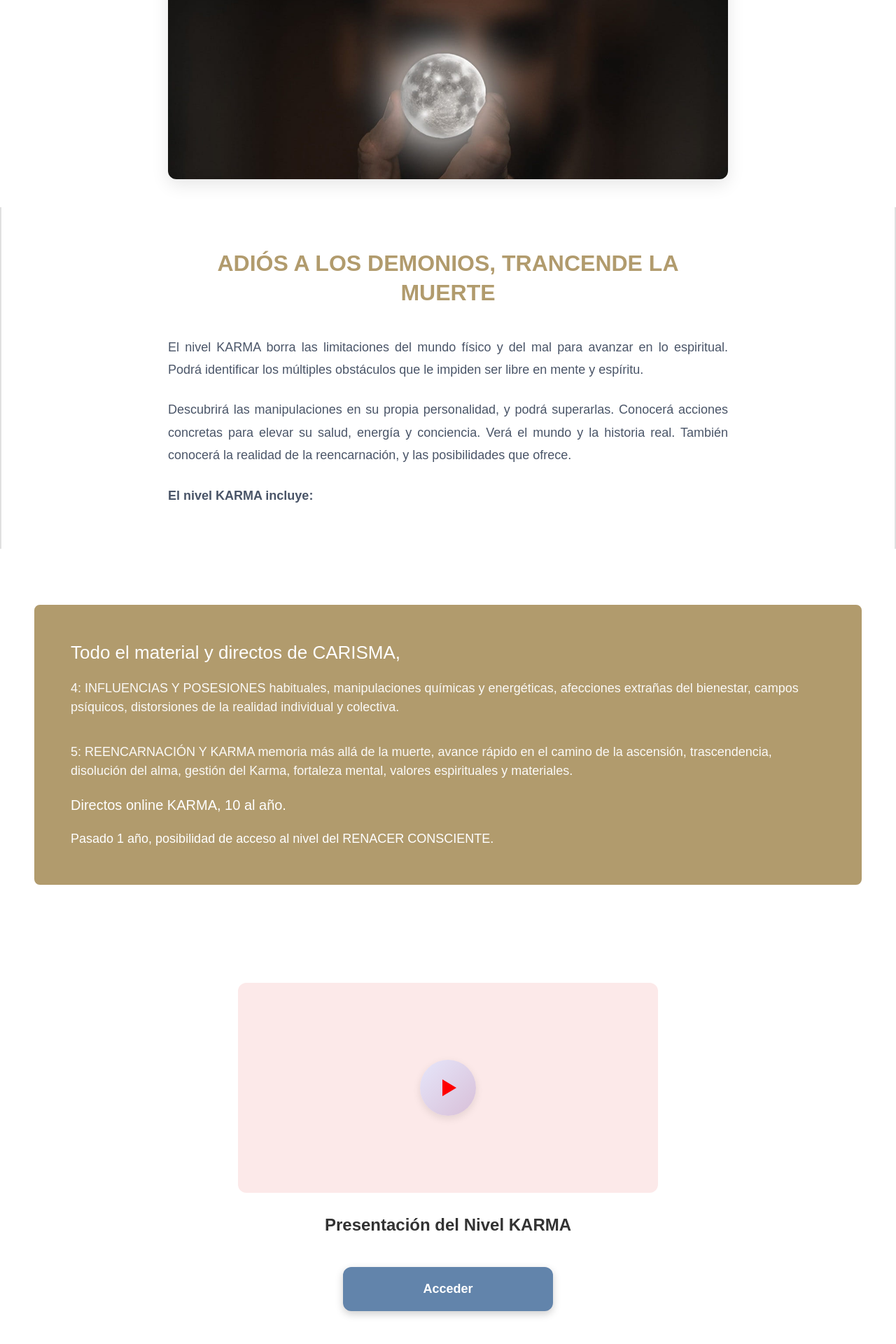
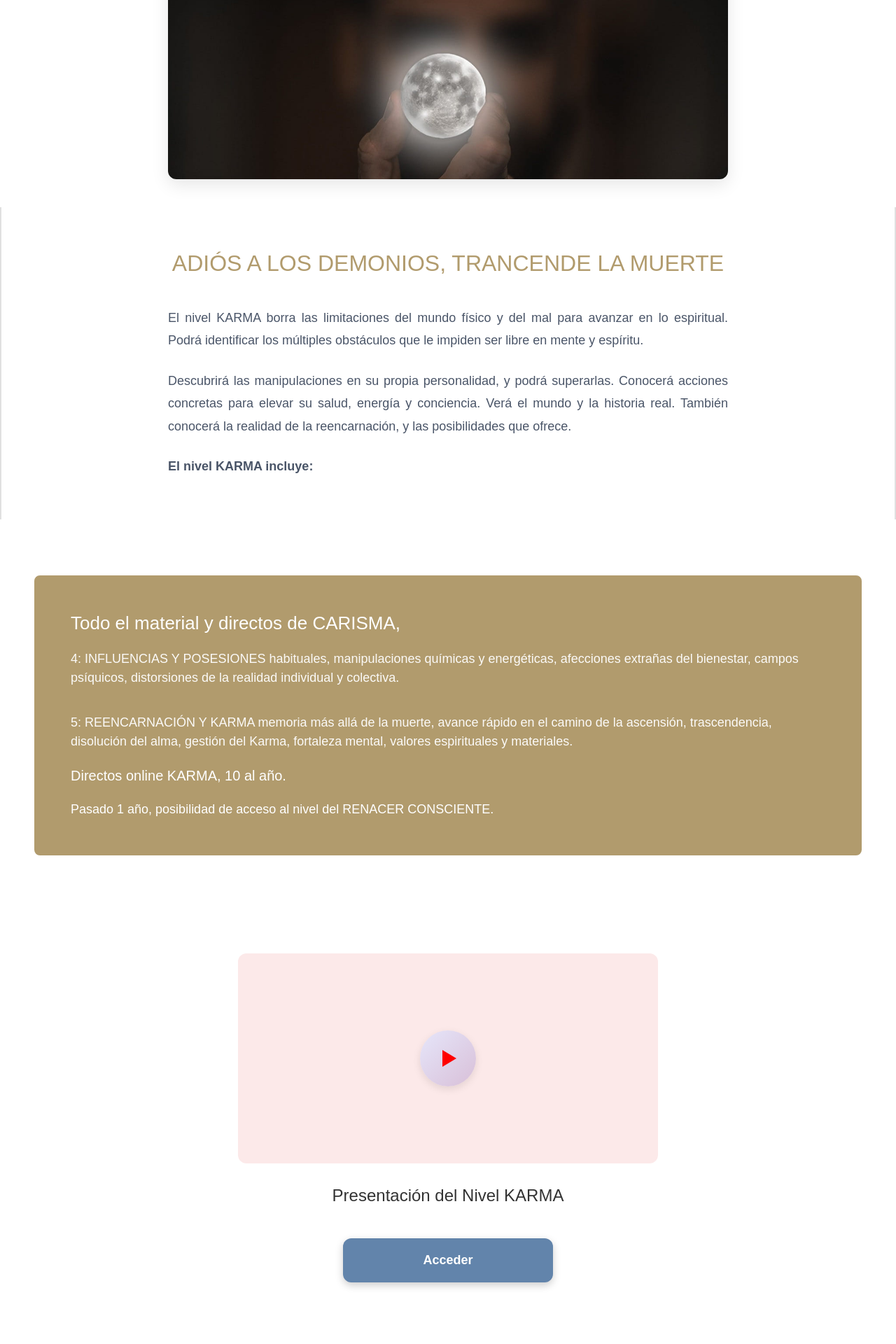
Before and after one commit to orbimatrix/Conscious-path, a Next.js app: page /karma in a window 1280 px wide. Shown: the part 856-2776 px from the top of the page at 70% size. Built offline with nearby package versions, Linux system fonts and the light colour scheme.

Commit message:
Remove font-weight properties from carisma and karma CSS files for subtitle, info title, and video title classes to streamline styles.

```diff
--- a/src/app/carisma/carisma.css
+++ b/src/app/carisma/carisma.css
@@ -34,7 +34,7 @@
 
 .carisma-subtitle {
   font-size: 64px;
-  font-weight: 300;
+
   color: #f5f5f5;
   letter-spacing: 3px;
 }
@@ -129,7 +129,7 @@
 
 .carisma-info-title {
   font-size: 32px;
-  font-weight: 600;
+
   color: #B19B6D;
   text-align: center;
   margin-bottom: 40px;
@@ -288,7 +288,7 @@
 
 .video-title {
   font-size: 24px;
-  font-weight: 600;
+
   color: #333;
   margin-bottom: 25px;
   line-height: 1.3;
--- a/src/app/karma/karma.css
+++ b/src/app/karma/karma.css
@@ -34,7 +34,7 @@
 
   .carisma-subtitle {
     font-size: 64px;
-    font-weight: 300;
+
     color: #f5f5f5;
     letter-spacing: 3px;
   }
@@ -142,7 +142,7 @@
 
   .carisma-info-title {
     font-size: 32px;
-    font-weight: 600;
+
     color: #B19B6D;
     text-align: center;
     margin-bottom: 40px;
@@ -301,7 +301,7 @@
 
   .video-title {
     font-size: 24px;
-    font-weight: 600;
+
     color: #333;
     margin-bottom: 25px;
     line-height: 1.3;
```
